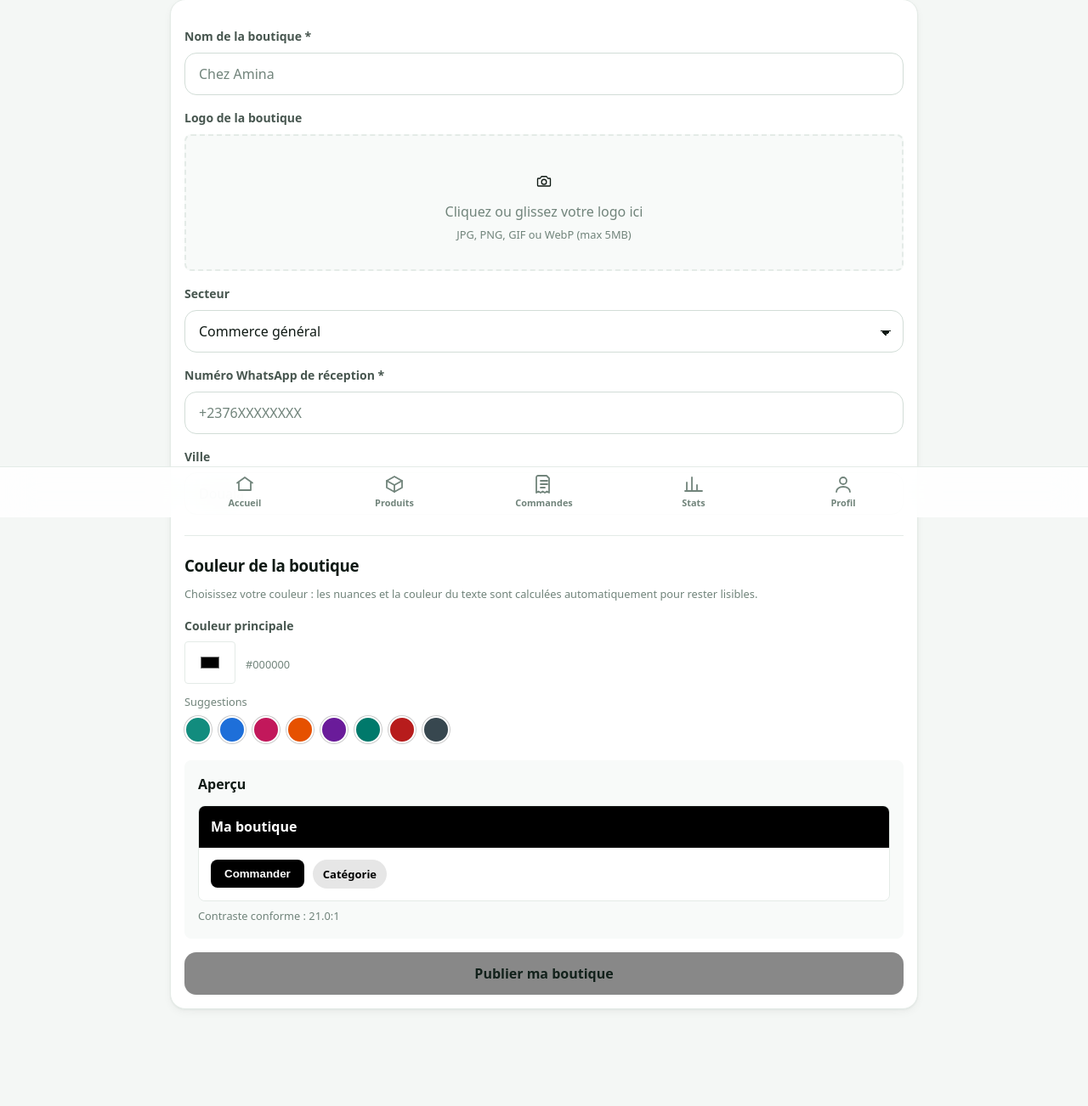
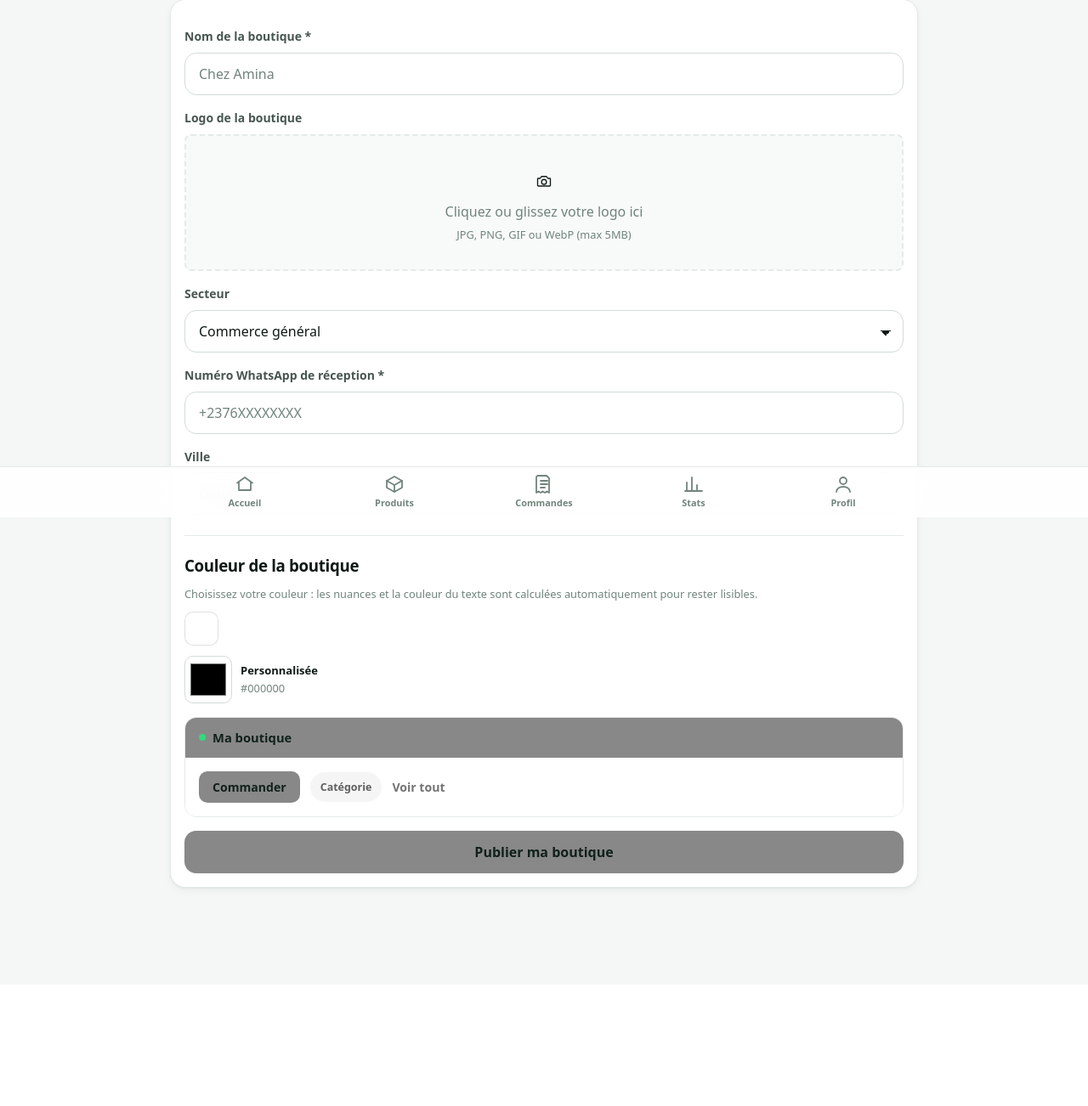
Before and after one commit to Goon981/whatsapp, a FastAPI app: template app/templates/merchant/onboarding.html in a window 1280 px wide. Shown: the part 191-1493 px from the top of the page at 85% size. After the commit the page ends 1244 px from the top, so only its background shows below. Run offline with FastAPI, Linux system fonts and the light colour scheme; the template is opened without the code that fills it: most values are stand-ins (such as "Sample title", 1, 10 or a date in 2020).

Commit message:
Repair the shop colour picker I broke, and share it with onboarding
My bulk hex-to-token conversion in 08045d3 rewrote `value="#128C7E"` on
the onboarding `<input type="color">` into `value="var(--brand-600)"`. A
colour input cannot parse a CSS variable, so the browser fell back to
#000000: every shop created since started black. The default is restored
from services/theme.DEFAULT_BRAND, and a check now asserts no CSS token
sits in a value attribute on any page.

Onboarding also carried its own JavaScript reimplementation of the
palette — its own contrast formula, its own adjustment loop, its own
list of suggestions. It had already drifted from the Python that renders
the real pages, so the preview showed something the shop would never
look like. Both pages now use one shared picker that asks the server for
the palette, which removes about a hundred lines and leaves a single
source of truth. The preview endpoint moved to /app/theme-preview and
requires only a signed-in user, since no shop exists yet at creation.

The colour input carries autocomplete="off": browsers restore the value
from a previous visit, so a merchant creating a second shop would have
inherited the first one's colour instead of the default.

Verified: order messages carry exact product names, accents included, to
the shop's own WhatsApp number — not the customer's. 21 tests pass and
23 pages render.

Co-Authored-By: Claude Opus 5 <noreply@anthropic.com>

```diff
--- /dev/null
+++ b/app/static/js/theme-picker.js
@@ -0,0 +1,59 @@
+/* Choix de la couleur de boutique : pastilles, sélecteur libre et aperçu.
+   Partagé par la création de boutique et les réglages.
+
+   La palette est calculée par le serveur (app/services/theme.py) et récupérée
+   via /app/theme-preview. Une version JavaScript existait auparavant dans le
+   gabarit de création, avec sa propre formule de contraste : les deux ont
+   divergé, et l'aperçu ne montrait plus ce que les pages affichaient. */
+(function () {
+  const field = document.getElementById("theme_color");
+  const preview = document.getElementById("theme-preview");
+  if (!field || !preview) return;
+
+  const hexOut = document.getElementById("theme-hex");
+  const nameOut = document.getElementById("theme-name");
+  const swatches = Array.from(document.querySelectorAll(".swatch"));
+  let pending = null;
+
+  function paint(palette) {
+    for (const key of Object.keys(palette)) {
+      preview.style.setProperty("--" + key, palette[key]);
+    }
+  }
+
+  function markActive(hex) {
+    const wanted = (hex || "").toLowerCase();
+    let matched = null;
+    swatches.forEach(function (s) {
+      const on = s.dataset.color.toLowerCase() === wanted;
+      s.classList.toggle("active", on);
+      s.setAttribute("aria-pressed", on ? "true" : "false");
+      if (on) matched = s.title;
+    });
+    if (nameOut) nameOut.textContent = matched || "Personnalisée";
+    if (hexOut) hexOut.textContent = wanted;
+  }
+
+  function refresh(hex) {
+    markActive(hex);
+    clearTimeout(pending);
+    /* Le sélecteur natif émet un évènement à chaque pixel parcouru : sans ce
+       délai, glisser dans le nuancier déclencherait des dizaines d'appels. */
+    pending = setTimeout(function () {
+      fetch("/app/theme-preview?color=" + encodeURIComponent(hex))
+        .then(function (r) { return r.ok ? r.json() : null; })
+        .then(function (data) { if (data) paint(data.light); })
+        .catch(function () { /* aperçu indisponible : le formulaire reste utilisable */ });
+    }, 120);
+  }
+
+  swatches.forEach(function (s) {
+    s.addEventListener("click", function () {
+      field.value = s.dataset.color;
+      refresh(s.dataset.color);
+    });
+  });
+  field.addEventListener("input", function () { refresh(field.value); });
+
+  refresh(field.value);
+})();
--- a/app/templates/merchant/onboarding.html
+++ b/app/templates/merchant/onboarding.html
@@ -79,112 +79,35 @@
     <p class="hint">Choisissez votre couleur : les nuances et la couleur du texte
       sont calculées automatiquement pour rester lisibles.</p>
 
-    <label for="theme_color">Couleur principale</label>
-    <div style="display: flex; gap: 12px; align-items: center;">
-      <input id="theme_color" type="color" name="theme_color" value="var(--brand-600)"
-             style="width: 60px; height: 40px; border: 1px solid var(--border); border-radius: 4px; cursor: pointer;">
-      <span id="theme_color_text" class="hint">var(--brand-600)</span>
+    <div class="swatches" role="group" aria-label="Teintes proposées">
+      {% for label, value in theme_presets %}
+      <button type="button" class="swatch" data-color="{{ value }}" title="{{ label }}"
+              aria-label="{{ label }}" style="--sw: {{ value }}"></button>
+      {% endfor %}
     </div>
 
-    <div id="palette-suggestions" style="margin-top: 12px;">
-      <span class="hint" style="display:block; margin-bottom:6px;">Suggestions</span>
-      <div style="display:flex; gap:8px; flex-wrap:wrap;"></div>
+    <div class="row" style="align-items:center;gap:10px;margin-top:12px">
+      {# autocomplete off : sans cela le navigateur restaure la couleur d'une
+         création précédente au lieu de proposer la teinte par défaut. #}
+      <input id="theme_color" name="theme_color" type="color" value="{{ default_theme }}"
+             class="color-field" aria-label="Couleur personnalisée" autocomplete="off">
+      <div class="grow">
+        <div class="strong small" id="theme-name">Personnalisée</div>
+        <div class="hint" style="margin-top:2px" id="theme-hex">{{ default_theme }}</div>
+      </div>
     </div>
 
-    <div style="margin-top: 20px; padding: 16px; background: var(--surface-2); border-radius: 8px;">
-      <strong>Aperçu</strong>
-      <div id="theme-preview" style="margin-top: 12px; border-radius: 8px; overflow: hidden; border: 1px solid var(--border);">
-        <div id="preview-bar" style="padding: 12px 14px; font-weight: 700;">Ma boutique</div>
-        <div style="background: var(--surface); padding: 14px; display: flex; gap: 10px; align-items: center; flex-wrap: wrap;">
-          <button type="button" id="preview-btn" style="padding: 9px 16px; border: none; border-radius: 8px; font-weight: 600; cursor: default;">Commander</button>
-          <span id="preview-tint" style="padding: 7px 12px; border-radius: 999px; font-weight: 600; font-size: 13px;">Catégorie</span>
-        </div>
+    <div class="theme-preview" id="theme-preview" aria-live="polite">
+      <div class="tp-bar"><span class="tp-dot"></span>Ma boutique</div>
+      <div class="tp-body">
+        <span class="tp-btn">Commander</span>
+        <span class="tp-chip">Catégorie</span>
+        <a class="tp-link" href="#" onclick="return false">Voir tout</a>
       </div>
-      <div id="contrast-note" class="hint" style="margin-top: 8px;"></div>
     </div>
-
-    <script>
-      // Aperçu client de la palette calculée côté serveur (app/services/theme.py).
-      // Les deux doivent rester cohérents : même formule de contraste WCAG.
-      (function () {
-        var DARK_INK = '#12211b', LIGHT_INK = '#ffffff';
-        var themeInput = document.getElementById('theme_color');
-        var label = document.getElementById('theme_color_text');
-        var bar = document.getElementById('preview-bar');
-        var btn = document.getElementById('preview-btn');
-        var tint = document.getElementById('preview-tint');
-        var note = document.getElementById('contrast-note');
-
-        function toRgb(hex) {
-          var m = /^#?([a-f\d]{2})([a-f\d]{2})([a-f\d]{2})$/i.exec(hex);
-          return m ? [parseInt(m[1], 16), parseInt(m[2], 16), parseInt(m[3], 16)] : [22, 130, 76];
-        }
-        function toHex(rgb) {
-          return '#' + rgb.map(function (c) {
-            return Math.max(0, Math.min(255, Math.round(c))).toString(16).padStart(2, '0');
-          }).join('');
-        }
-        function mix(c, t, r) { return c.map(function (v, i) { return v + (t[i] - v) * r; }); }
-        function luminance(rgb) {
-          var ch = rgb.map(function (c) {
-            var s = c / 255;
-            return s <= 0.04045 ? s / 12.92 : Math.pow((s + 0.055) / 1.055, 2.4);
-          });
-          return 0.2126 * ch[0] + 0.7152 * ch[1] + 0.0722 * ch[2];
-        }
-        function contrast(a, b) {
-          var la = luminance(toRgb(a)), lb = luminance(toRgb(b));
-          return (Math.max(la, lb) + 0.05) / (Math.min(la, lb) + 0.05);
-        }
-        function readableInk(bg) {
-          return contrast(bg, LIGHT_INK) >= contrast(bg, DARK_INK) ? LIGHT_INK : DARK_INK;
-        }
-
-        function palette(hex) {
-          var base = toRgb(hex);
-          var ink = readableInk(toHex(base));
-          var toward = ink === LIGHT_INK ? [0, 0, 0] : [255, 255, 255];
-          for (var i = 0; i < 20 && contrast(toHex(base), ink) < 4.5; i++) {
-            base = mix(base, toward, 0.06);
-          }
-          var brand = toHex(base);
-          var dark = toHex(mix(base, [0, 0, 0], 0.30));
-          var light = toHex(mix(base, [255, 255, 255], 0.90));
-          if (contrast(light, dark) < 4.5) dark = DARK_INK;
-          return { brand: brand, ink: ink, dark: dark, light: light };
-        }
-
-        function update() {
-          var p = palette(themeInput.value);
-          label.textContent = themeInput.value.toUpperCase();
-          bar.style.background = p.brand;
-          bar.style.color = p.ink;
-          btn.style.background = p.brand;
-          btn.style.color = p.ink;
-          tint.style.background = p.light;
-          tint.style.color = p.dark;
-          note.textContent = p.brand.toLowerCase() === themeInput.value.toLowerCase()
-            ? 'Contraste conforme : ' + contrast(p.brand, p.ink).toFixed(1) + ':1'
-            : 'Teinte ajustée en ' + p.brand.toUpperCase() + ' pour garder le texte lisible.';
-        }
-
-        var suggestions = ['#128C7E', '#1E6FD9', '#C2185B', '#E65100', '#6A1B9A', '#00796B', '#B71C1C', '#37474F'];
-        var row = document.querySelector('#palette-suggestions div');
-        suggestions.forEach(function (hex) {
-          var b = document.createElement('button');
-          b.type = 'button';
-          b.title = hex;
-          b.style.cssText = 'width:32px;height:32px;border-radius:50%;border:2px solid #fff;'
-            + 'box-shadow:0 0 0 1px #ccc;cursor:pointer;background:' + hex;
-          b.onclick = function () { themeInput.value = hex; update(); };
-          row.appendChild(b);
-        });
-
-        themeInput.addEventListener('input', update);
-        update();
-      })();
-    </script>
 
     <button class="btn block mt" type="submit">Publier ma boutique</button>
   </form>
+
+<script src="{{ asset('js/theme-picker.js') }}" defer></script>
 {% endblock %}
```
Also changed, not shown: app/routers/merchant.py (+13 -9 lines), app/templates/merchant/settings.html (+1 -56 lines).
